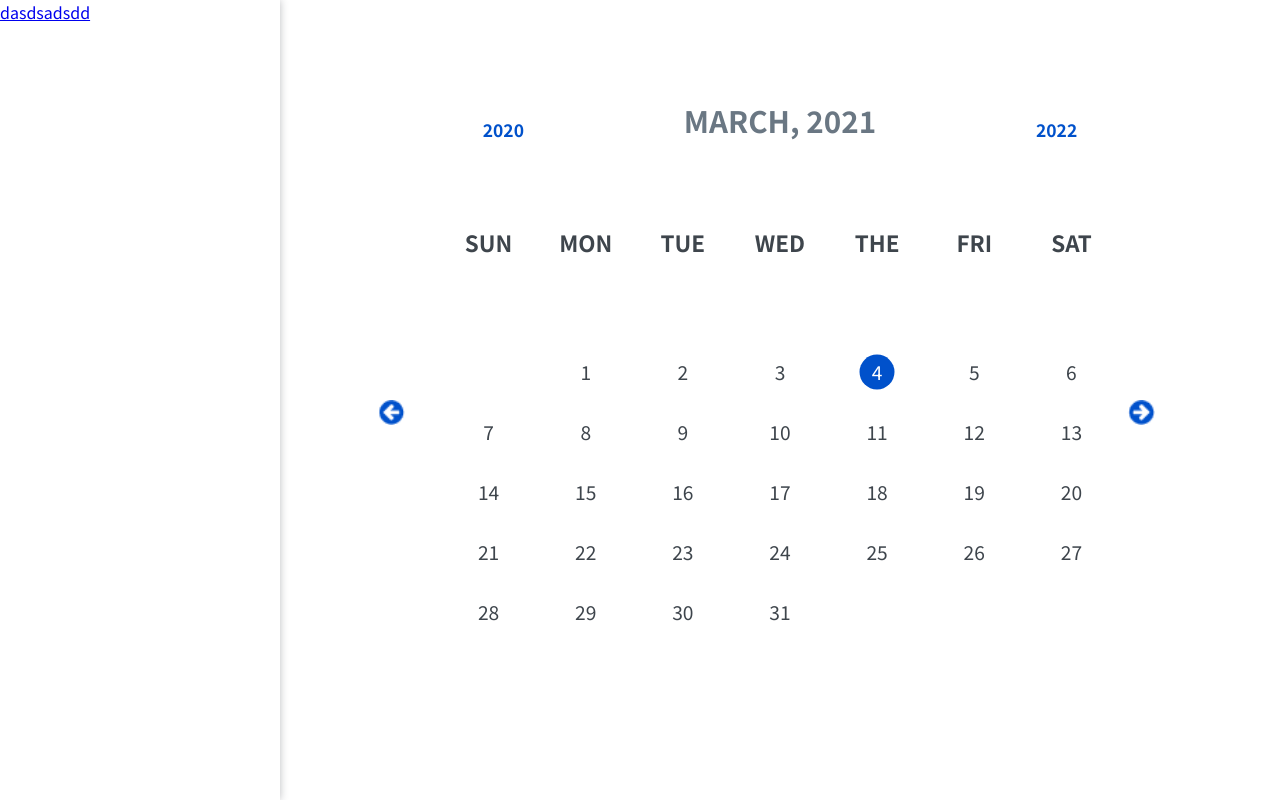
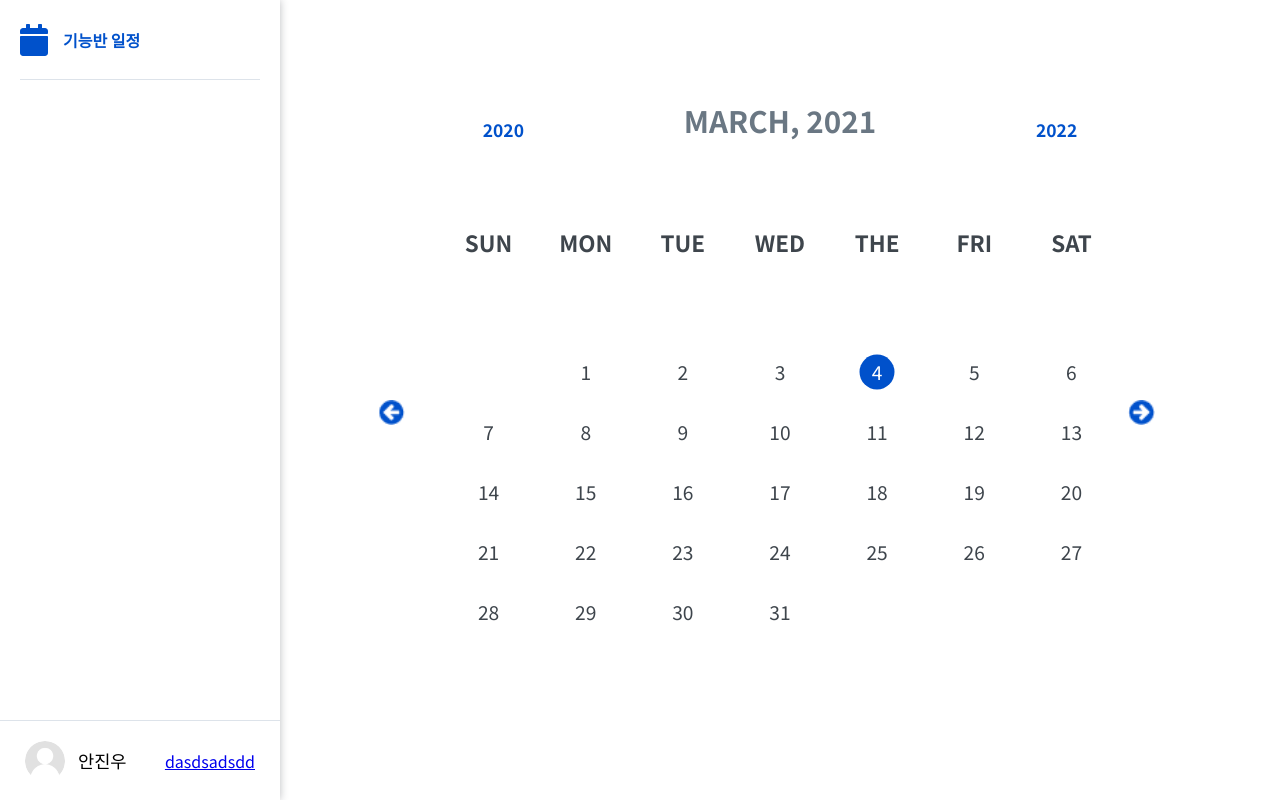
Before and after one commit to Jinu0107/skill_calendar, a Nuxt app: page / in a window 1280 px wide. Built offline with nearby package versions, Linux system fonts and the light colour scheme.

Commit message:
사이드바 제작중

```diff
--- a/assets/css/main.css
+++ b/assets/css/main.css
@@ -6,6 +6,7 @@
     font-family: NotoSansCJKkr, "Noto Sans KR", sans-serif;
     outline: none;
 }
+
 
 .container {
     width: 83%;
@@ -16,6 +17,15 @@
     position: relative;
     width: 100%;
     height: 100vh;
+}
+
+.flex_box {
+    display: flex;
+}
+
+.flex_box.center {
+    align-items: center;
+    justify-content: center;
 }
 
 .center_box {
--- a/components/CalendarComponent.vue
+++ b/components/CalendarComponent.vue
@@ -187,7 +187,7 @@ export default {
 }
 
 .calendar_top {
-  padding: 0 3.3em;
+  padding: 0 3.3rem;
   display: flex;
   justify-content: space-between;
   align-items: flex-end;
@@ -197,12 +197,12 @@ export default {
 .calendar_top > .year_controller {
   font-weight: 600;
   color: #0051cb;
-  font-size: 1.09em;
+  font-size: 1.09rem;
   cursor: pointer;
 }
 
 .calendar_top > span {
-  font-size: 1.85em;
+  font-size: 1.85rem;
   color: #6a7783;
   font-weight: 600;
 }
@@ -228,10 +228,10 @@ export default {
 }
 
 .month_controller:nth-child(1) {
-  left: -2.35em;
+  left: -2.35rem;
 }
 .month_controller:nth-child(2) {
-  right: -2.35em;
+  right: -2.35rem;
 }
 
 .calendar_table > thead > tr {
@@ -240,12 +240,12 @@ export default {
 
 .calendar_table > thead > tr > th {
   width: calc(100% / 7);
-  font-size: 1.4em;
+  font-size: 1.4rem;
   font-weight: 600;
   color: #3e454c;
 }
 
 .calendar_table > tbody {
-  font-size: 1.2em;
+  font-size: 1.2rem;
 }
 </style>
--- /dev/null
+++ b/components/SidebarComponent.vue
@@ -0,0 +1,84 @@
+<template>
+  <div class="main_sidebar">
+    <div class="sidebar_title">
+      <i class="fas fa-calendar"></i>
+      <span>기능반 일정</span>
+    </div>
+    <div class="user_box">
+      <div class="flex_box center">
+        <img src="/imgs/user.png" alt="" />
+        <span class="name">안진우</span>
+      </div>
+      <nuxt-link to="/login">dasdsadsdd</nuxt-link>
+    </div>
+  </div>
+</template>
+
+<script>
+export default {};
+</script>
+
+<style scoped>
+.main_sidebar {
+  z-index: 10;
+  background-color: #fff;
+  box-shadow: 0 0 8px rgb(33 38 46 / 30%);
+  width: 20%;
+  min-width: 280px;
+  height: 100vh;
+  padding: 0px 20px;
+  position: relative;
+}
+
+.main_sidebar > hr {
+  width: 80%;
+  height: 1px;
+  background-color: #dde3ea;
+  margin: 15px auto;
+}
+
+.user_box {
+  display: flex;
+  align-items: center;
+  justify-content: space-between;
+  padding: 0px 25px;
+  position: absolute;
+  border-top: 1px solid #dde3ea;
+  width: 100%;
+  height: 80px;
+  bottom: 0;
+  left: 0;
+}
+
+.user_box img {
+  width: 40px;
+  height: 40px;
+  border-radius: 100000px;
+  object-fit: cover;
+  margin-right: 13px;
+}
+
+.user_box .name {
+  color: #fff;
+  font-size: 1.1rem;
+  font-weight: 500;
+  color: #000;
+}
+
+.sidebar_title {
+  width: 100%;
+  height: 80px;
+  display: flex;
+  align-items: center;
+  border-bottom: 1px solid #dde3ea;
+  color: #0051cb;
+  font-size: 2rem;
+}
+
+.sidebar_title > span {
+    margin-left: 15px;
+    color: #0051cb;
+    font-size: 1rem;
+    font-weight: 600;
+}
+</style>
--- a/components/SignInputComponent.vue
+++ b/components/SignInputComponent.vue
@@ -32,7 +32,7 @@ input {
   transition: border 0.4s;
   color: #0f0e6b;
   margin-top: 20px;
-  font-size: 0.7em;
+  font-size: 0.7rem;
 }
 input::placeholder {
   color: #999;
--- a/nuxt.config.js
+++ b/nuxt.config.js
@@ -18,7 +18,11 @@ export default {
     ],
     link: [
       { rel: 'icon', type: 'image/x-icon', href: '/favicon.ico' }
+    ],
+    script : [
+      { src : 'https://use.fontawesome.com/releases/v5.2.0/js/all.js'}
     ]
+
   },
 
   // Global CSS: https://go.nuxtjs.dev/config-css
--- a/pages/index.vue
+++ b/pages/index.vue
@@ -1,33 +1,28 @@
 <template>
   <div class="main_container">
-    <div class="main_side_bar">
-      <nuxt-link to="/login">dasdsadsdd</nuxt-link>
-    </div>
-    <calendar-component> </calendar-component>
+    <sidebar-component />
+    <calendar-component />
   </div>
 </template>
 
 <script>
 import CalendarComponent from "@/components/CalendarComponent";
+import SidebarComponent from "@/components/SidebarComponent";
 
 export default {
   components: {
     CalendarComponent,
+    SidebarComponent,
   },
 };
 </script>
 
 <style>
+/* main-color : #0051cb;
+blue-border-color : #dde3ea */
+
+
 .main_container {
   display: flex;
 }
-
-.main_side_bar {
-  z-index: 10;
-  background-color: #fff;
-  box-shadow: 0 0 8px rgb(33 38 46 / 30%);
-  width: 20%;
-  min-width: 280px;
-  height: 100vh;
-}
 </style>
```
Also changed, not shown: package.json (+8 -4 lines), static/imgs/user.png (added), 1 other file (tests, documents, lock files or other folders).
